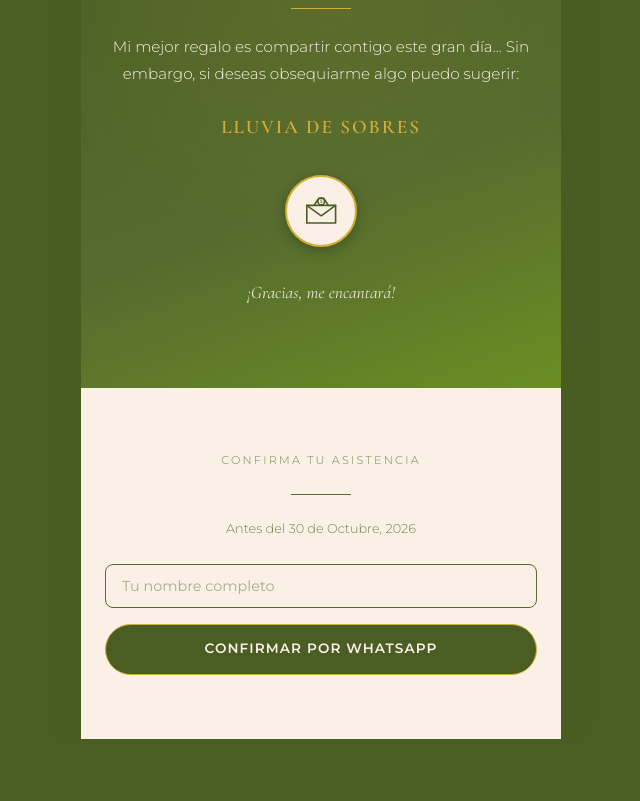
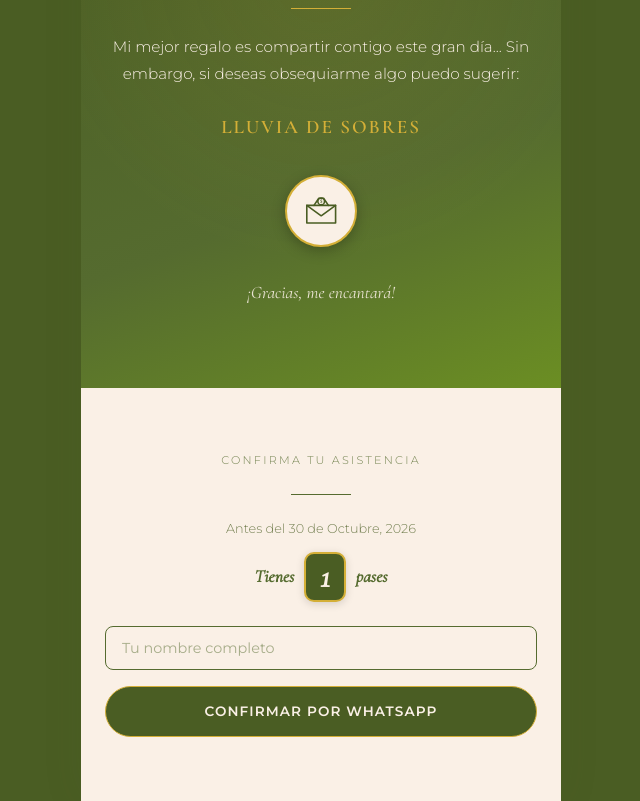
Before and after one commit to oldwilly12/invitacion_XV, an Astro site: page / in a window 1280 px wide. Shown: the part 4143-4944 px from the top of the page, without its empty margins (319-959 px from the left). Before the commit the page ends 4882 px from the top, so only its background shows below. Built offline with nearby package versions, Linux system fonts and the light colour scheme; Astro itself is replaced by a stand-in of ours.

Commit message:
Agregar cantidad de pases por URL y ajustar inicio de música
- El link ahora acepta ?pases=N para mostrar "Tienes N pases" en la
  sección de RSVP (con el número en un recuadro dorado con buen
  contraste) y lo incluye en el mensaje de confirmación por WhatsApp.
- La música de fondo ahora arranca desde el minuto 1 al presionar play.

Co-Authored-By: Claude Sonnet 5 <noreply@anthropic.com>
Claude-Session: https://claude.ai/code/session_011p8vE6XV9LF7JyKjwxsgYc

```diff
--- a/src/components/Cover.astro
+++ b/src/components/Cover.astro
@@ -106,9 +106,14 @@ import { event } from '../data/event';
   const audio = document.getElementById('bg-music') as HTMLAudioElement;
   const toggle = document.getElementById('music-toggle') as HTMLButtonElement;
 
+  const START_TIME = 60; // segundos: la canción arranca en el minuto 1
+
   toggle.addEventListener('click', async () => {
     if (audio.paused) {
       try {
+        if (audio.currentTime === 0) {
+          audio.currentTime = START_TIME;
+        }
         await audio.play();
         toggle.classList.add('playing');
         toggle.setAttribute('aria-pressed', 'true');
--- a/src/components/RSVP.astro
+++ b/src/components/RSVP.astro
@@ -6,6 +6,10 @@ import { event } from '../data/event';
   <p class="eyebrow">Confirma tu asistencia</p>
   <hr class="divider" />
   <p class="deadline">Antes del {event.rsvp.fechaLimite}</p>
+
+  <p id="rsvp-pases" class="pases" data-default={event.rsvp.pasesPorDefecto}>
+    Tienes <span class="pases-num">0</span> pases
+  </p>
 
   <form id="rsvp-form" class="rsvp-form" data-whatsapp={event.rsvp.whatsapp}>
     <input
@@ -47,7 +51,38 @@ import { event } from '../data/event';
   .deadline {
     font-size: 0.8rem;
     opacity: 0.75;
-    margin-bottom: 1.5rem;
+    margin-bottom: 0.75rem;
+  }
+
+  .pases {
+    display: flex;
+    align-items: center;
+    justify-content: center;
+    gap: 0.6rem;
+    font-family: var(--font-heading);
+    font-style: italic;
+    font-weight: 700;
+    font-size: 1.1rem;
+    color: var(--text-heading);
+    margin: 0 0 1.5rem;
+  }
+
+  .pases-num {
+    display: inline-flex;
+    align-items: center;
+    justify-content: center;
+    min-width: 2.2rem;
+    font-family: var(--font-heading);
+    font-style: italic;
+    font-weight: 700;
+    font-size: 2.1rem;
+    line-height: 1;
+    color: var(--color-cream);
+    background: var(--color-olive-dark);
+    border: 2px solid var(--accent-gold);
+    border-radius: 10px;
+    padding: 0.4rem 0.9rem;
+    box-shadow: 0 2px 8px rgba(0, 0, 0, 0.15);
   }
 
   .rsvp-form {
@@ -194,6 +229,21 @@ import { event } from '../data/event';
   const success = document.getElementById('rsvp-success');
   const fullscreen = document.getElementById('rsvp-fullscreen');
   const nameSlots = document.querySelectorAll('.rsvp-success-name');
+  const pasesEl = document.getElementById('rsvp-pases');
+  const pasesNumEl = document.querySelector('.pases-num');
+
+  function getPases(): number {
+    const fallback = Number(pasesEl?.dataset.default) || 1;
+    const raw = new URLSearchParams(window.location.search).get('pases');
+    const n = Number(raw);
+    if (!raw || !Number.isInteger(n) || n < 1) return fallback;
+    return Math.min(n, 20);
+  }
+
+  const pases = getPases();
+  if (pasesNumEl) {
+    pasesNumEl.textContent = String(pases);
+  }
 
   function setNombre(nombre: string) {
     nameSlots.forEach((slot) => {
@@ -246,7 +296,9 @@ import { event } from '../data/event';
     const nombre = String(data.get('nombre') ?? '').trim();
     if (!nombre) return;
 
-    const text = encodeURIComponent(`¡Hola! Confirmo mi asistencia 🎉\nNombre: ${nombre}`);
+    const text = encodeURIComponent(
+      `¡Hola! Confirmo mi asistencia 🎉\nNombre: ${nombre}\nPases: ${pases}`
+    );
 
     localStorage.setItem(STORAGE_KEY, JSON.stringify({ nombre }));
     setNombre(nombre);
--- a/src/data/event.ts
+++ b/src/data/event.ts
@@ -57,6 +57,7 @@ export const event = {
   rsvp: {
     whatsapp: '5218711239289', // sin '+', formato internacional (México lleva 52 + 1 + 10 dígitos)
     fechaLimite: '30 de Octubre, 2026',
+    pasesPorDefecto: 1, // se usa si el link no trae "?pases=" en la URL
   },
 
   musica: {
```
